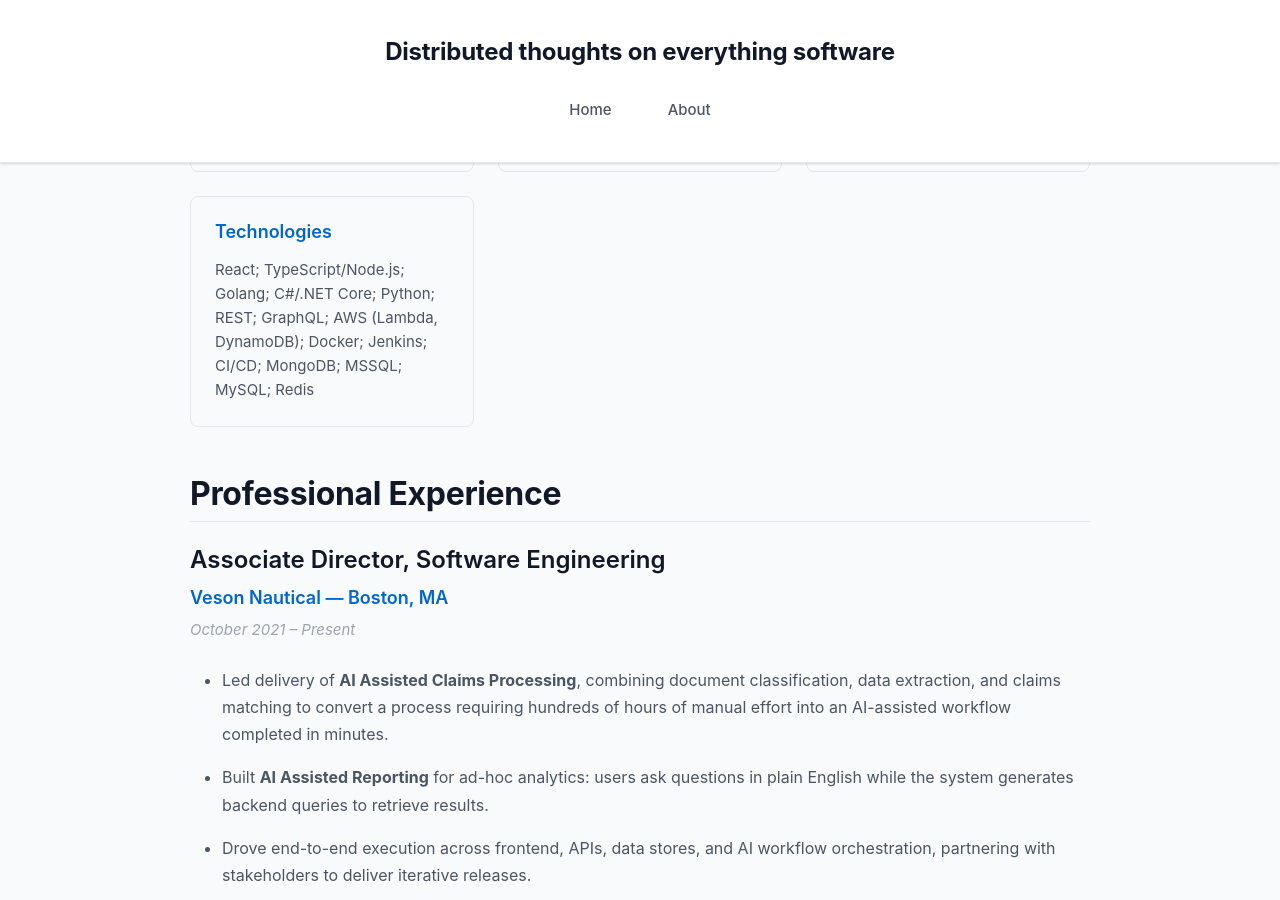
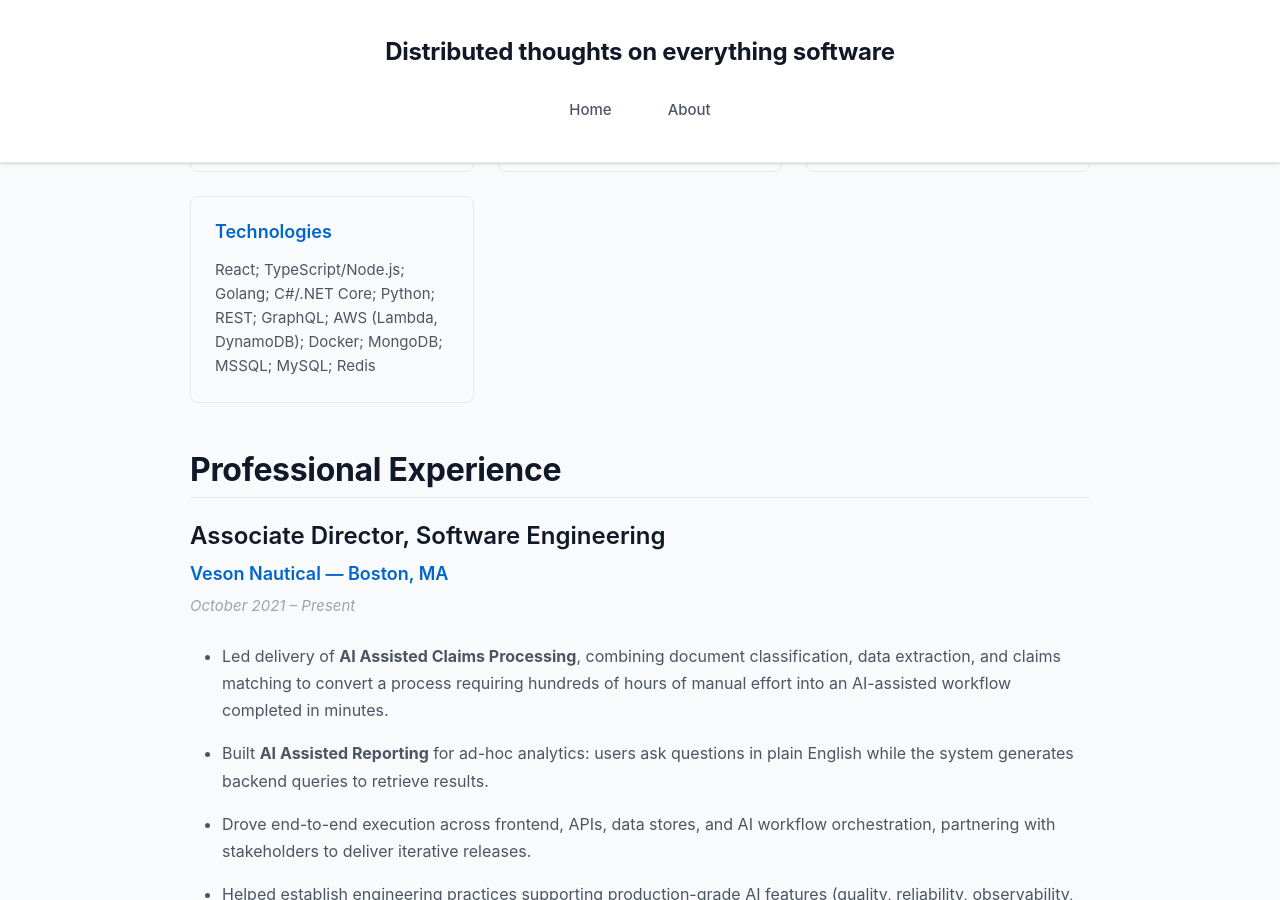
Before and after one commit to a-sharma11/blogposts, a Jekyll site: the page built from about.html, in a window 1280 px wide and 900 px high, scrolled down 835 px. Built offline with Jekyll 4.4.1, drawn with Linux system fonts in a browser that asks for light colours.

Commit message:
remove jenkins ci cd

```diff
--- a/about.html
+++ b/about.html
@@ -44,7 +44,7 @@ hide_sidebar: true
       </div>
       <div class="competency-category">
         <h3>Technologies</h3>
-        <p>React; TypeScript/Node.js; Golang; C#/.NET Core; Python; REST; GraphQL; AWS (Lambda, DynamoDB); Docker; Jenkins; CI/CD; MongoDB; MSSQL; MySQL; Redis</p>
+        <p>React; TypeScript/Node.js; Golang; C#/.NET Core; Python; REST; GraphQL; AWS (Lambda, DynamoDB); Docker; MongoDB; MSSQL; MySQL; Redis</p>
       </div>
     </div>
   </section>
```
